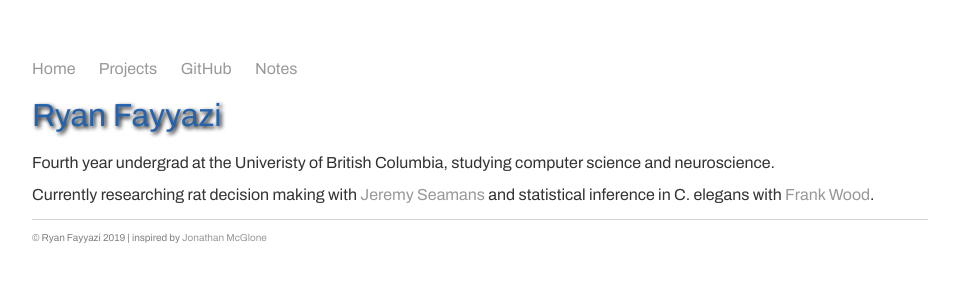
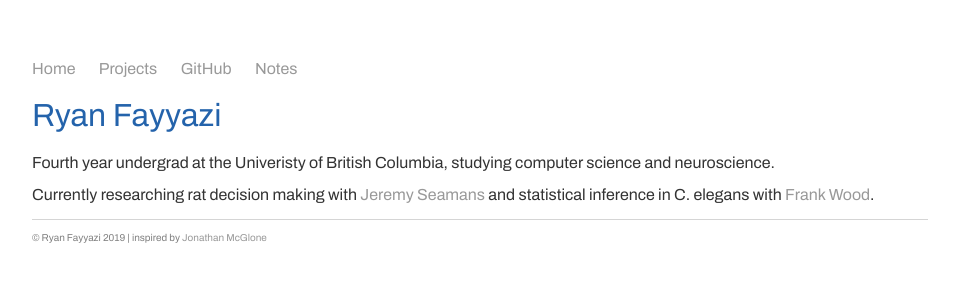
Before and after one commit to rfayyazi/rfayyazi.github.io, a Jekyll site: the page built from index.html, in a window 1280 px wide. Shown: the top 300 px of the page, without its empty margins (160-1119 px from the left). Built offline with Jekyll 4.4.1, drawn with Linux system fonts in a browser that asks for light colours; some web fonts are replaced.

Commit message:
Update main.css

```diff
--- a/css/main.css
+++ b/css/main.css
@@ -26,8 +26,6 @@ h1 {
     font-size: 2em;
     font-family: 'Archivo', 'Helvetica', 'Arial', 'Sans-Serif';
     color: #2463AB;
-    text-shadow: 2px 2px 4px #000000;
-
 }
 p {
     font-size: 1.0em;
```
